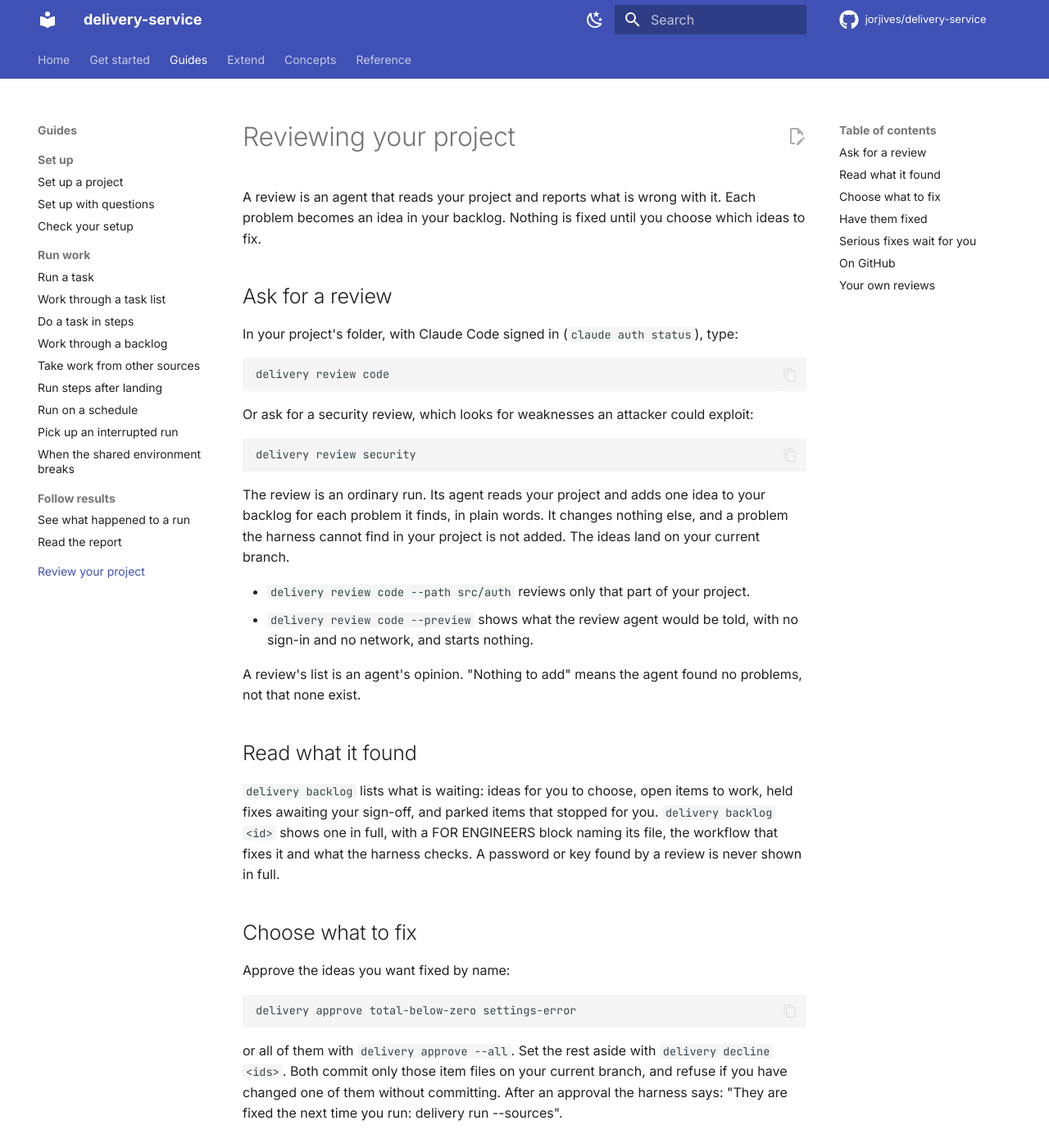
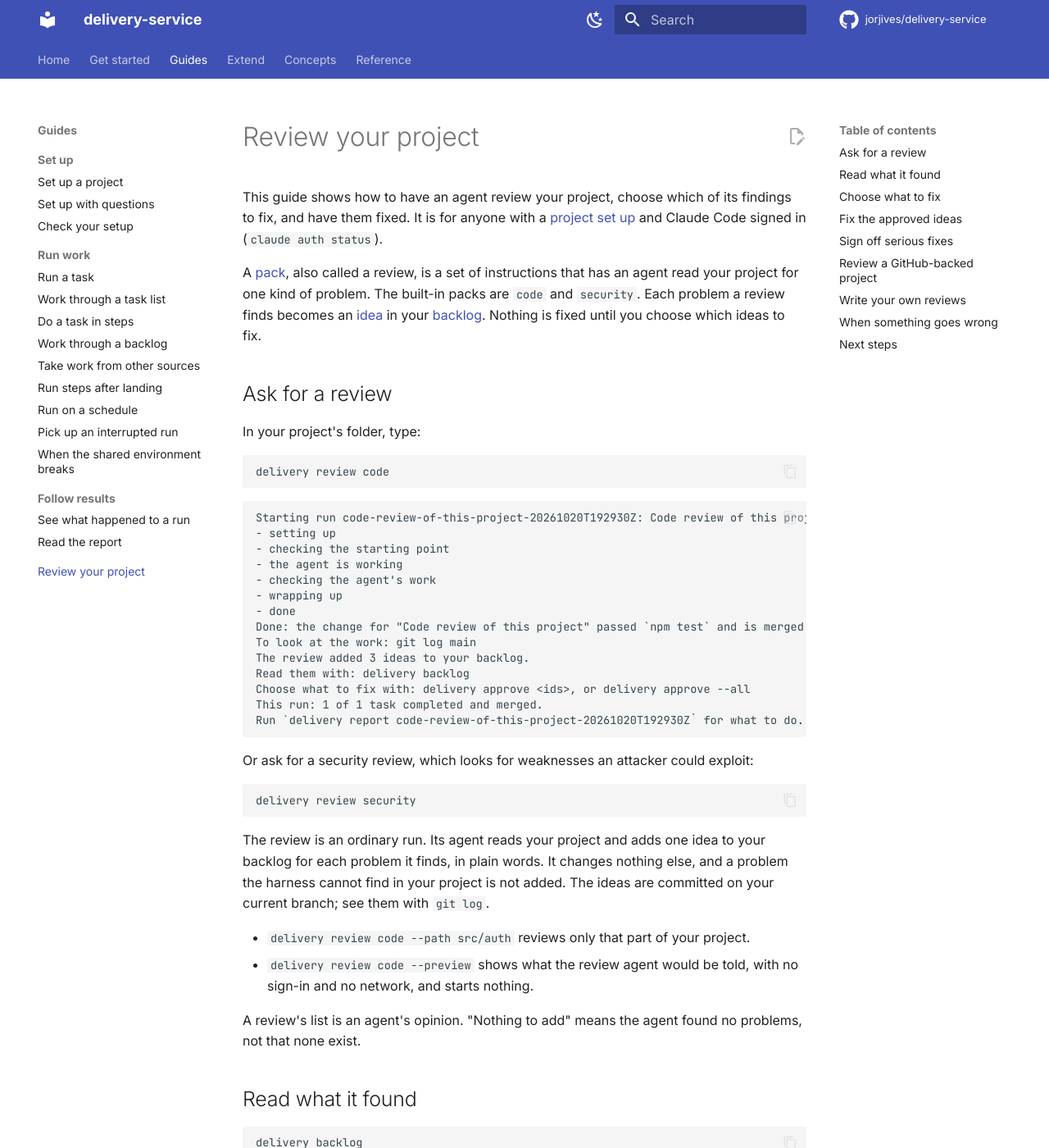
Before and after one commit to jorjives/delivery-service, an MkDocs documentation site: the page built from docs/task-packs.md, in a window 1280 px wide and 1400 px high. Shown: the whole window at 82% size. Built offline with MkDocs 1.6.1 and Material for MkDocs 9.7.7, drawn with Linux system fonts in a browser that asks for light colours; comment, search, counter and statistics services are not loaded; some of the changed text lies outside the part shown.

Commit message:
Rework the review guide: define a pack, show real output, cover failures
The page was titled differently from its nav label, never said what a pack is,
showed no command output, ran a sentence on after a code block and gave no
account of failures or next steps. It now defines a pack on first use, shows
the output of review, backlog, approve and decline as the commands print it
against the scripted agent, explains when a fix is held, and adds a section on
what to do when something goes wrong.

Co-Authored-By: Claude Opus 5.5 <noreply@anthropic.com>

````diff
--- a/docs/task-packs.md
+++ b/docs/task-packs.md
@@ -1,14 +1,32 @@
-# Reviewing your project
+# Review your project
 
-A review is an agent that reads your project and reports what is wrong with it. Each problem
-becomes an idea in your backlog. Nothing is fixed until you choose which ideas to fix.
+This guide shows how to have an agent review your project, choose which of its findings to fix, and have them fixed. It is for anyone with a [project set up](project-configuration.md) and Claude Code signed in (`claude auth status`).
+
+A [pack](glossary.md#pack), also called a review, is a set of instructions that has an agent read your project for one kind of problem. The built-in packs are `code` and `security`. Each problem a review finds becomes an [idea](glossary.md#idea) in your [backlog](glossary.md#backlog). Nothing is fixed until you choose which ideas to fix.
 
 ## Ask for a review
 
-In your project's folder, with Claude Code signed in (`claude auth status`), type:
+In your project's folder, type:
 
 ```bash
 delivery review code
+```
+
+```text
+Starting run code-review-of-this-project-20261020T192930Z: Code review of this project
+- setting up
+- checking the starting point
+- the agent is working
+- checking the agent's work
+- wrapping up
+- done
+Done: the change for "Code review of this project" passed `npm test` and is merged into main.
+To look at the work: git log main
+The review added 3 ideas to your backlog.
+Read them with: delivery backlog
+Choose what to fix with: delivery approve <ids>, or delivery approve --all
+This run: 1 of 1 task completed and merged.
+Run `delivery report code-review-of-this-project-20261020T192930Z` for what to do.
 ```
 
 Or ask for a security review, which looks for weaknesses an attacker could exploit:
@@ -17,9 +35,7 @@ Or ask for a security review, which looks for weaknesses an attacker could explo
 delivery review security
 ```
 
-The review is an ordinary run. Its agent reads your project and adds one idea to your backlog for each
-problem it finds, in plain words. It changes nothing else, and a problem the harness cannot find in your
-project is not added. The ideas land on your current branch.
+The review is an ordinary run. Its agent reads your project and adds one idea to your backlog for each problem it finds, in plain words. It changes nothing else, and a problem the harness cannot find in your project is not added. The ideas are committed on your current branch; see them with `git log`.
 
 - `delivery review code --path src/auth` reviews only that part of your project.
 - `delivery review code --preview` shows what the review agent would be told, with no sign-in and no network, and starts nothing.
@@ -28,43 +44,77 @@ A review's list is an agent's opinion. "Nothing to add" means the agent found no
 
 ## Read what it found
 
+```bash
+delivery backlog
+```
+
+```text
+Ideas, waiting for you to choose:
+  20260101T000000Z-checkout-price-negative  The price shown at checkout can be negative (high)
+  20260101T000100Z-settings-error  A missing or broken settings file stops the shop with an unhelpful error (medium)
+  20260101T000200Z-legacy-gateway  Old code for a payment provider you no longer use (low)
+
+Read one in full with: delivery backlog <id>
+```
+
 `delivery backlog` lists what is waiting: ideas for you to choose, open items to work, held fixes awaiting your sign-off, and parked items that stopped for you. `delivery backlog <id>` shows one in full, with a FOR ENGINEERS block naming its file, the workflow that fixes it and what the harness checks. A password or key found by a review is never shown in full.
+
+`<id>` is the name `delivery backlog` shows for the idea. A distinctive end of it, such as `settings-error`, is enough.
 
 ## Choose what to fix
 
 Approve the ideas you want fixed by name:
 
 ```bash
-delivery approve total-below-zero settings-error
+delivery approve checkout-price-negative settings-error
 ```
 
-or all of them with `delivery approve --all`. Set the rest aside with `delivery decline <ids>`. Both commit only
-those item files on your current branch, and refuse if you have changed one of them without committing.
-After an approval the harness says: "They are fixed the next time you run: delivery run --sources".
+```text
+Approved 2 ideas for fixing: The price shown at checkout can be negative; A missing or broken settings file stops the shop with an unhelpful error.
+They are fixed the next time you run: delivery run --sources
+```
 
-## Have them fixed
+Approve all of them with `delivery approve --all`. Set the rest aside with `delivery decline <id>...`:
+
+```text
+Set aside 1 idea: Old code for a payment provider you no longer use.
+```
+
+Both commit only those item files on your current branch.
+
+## Fix the approved ideas
+
+Run the approved ideas through the review's fix workflow:
 
 ```bash
 delivery run --sources
 ```
 
-fixes each approved idea through the review's fix workflow. An idea is accepted only once its problem is gone
-and your tests pass.
+An idea is accepted only once its problem is gone and your tests pass.
 
-## Serious fixes wait for you
+## Sign off serious fixes
 
-The harness finishes and checks the fix of a serious problem, then holds it on its own branch. Nothing builds on it.
-`delivery backlog` lists it under "Held". Read it with `delivery backlog <id>`, then:
+The harness finishes and checks the fix of a serious problem, then holds it on its own branch. Nothing builds on it. A fix is held when its idea's severity is at or above the `hold` setting of its workflow; the built-in security review holds `high` and `critical`, and the code review holds none. `delivery backlog` lists a held fix under "Held". Read it with `delivery backlog <id>`, then:
 
 - `delivery sign-off <id>` checks it again where it lands, lands it, then hands the delivery branch to your closer;
 - `delivery reject <id>` sets it aside; its work stays on its branch.
 
-## On GitHub
+## Review a GitHub-backed project
 
 On a project whose backlog is GitHub issues, the review raises each idea as an issue without your label. On GitHub, adding the label is the approval: the next `delivery run --sources` fixes each one you label.
 
-## Your own reviews
+## Write your own reviews
 
-`delivery packs` lists the available reviews, each with a sentence saying what it looks for. List a review folder of
-your own under `packs` in `delivery.config.json`, then run it by name with `delivery review <name>`.
-To write one, see [Writing a pack](writing-a-pack.md).
+`delivery packs` lists the available reviews, each with a sentence saying what it looks for. List a review folder of your own under `packs` in `delivery.config.json`, then run it by name with `delivery review <name>`. To write one, see [Write a pack](writing-a-pack.md).
+
+## When something goes wrong
+
+- **Not signed in:** `delivery review` stops with exit 3 and "I can't start the agent that does the work: you're not signed in". Run `claude auth login`, or set `ANTHROPIC_API_KEY`, then try again.
+- **An item file you changed but did not commit:** `delivery approve` and `delivery decline` change nothing and say which file has changes. Commit or undo them, then try again.
+- **An id that matches nothing:** `delivery backlog <id>` exits 2 with "No item in your backlog is called …". List the ids with `delivery backlog`.
+
+## Next steps
+
+- [Work through a backlog](work-a-backlog.md): how approved ideas are worked
+- [Write a pack](writing-a-pack.md): a review of your own
+- [Run on a schedule](run-on-a-schedule.md): review and fix without being there
````
